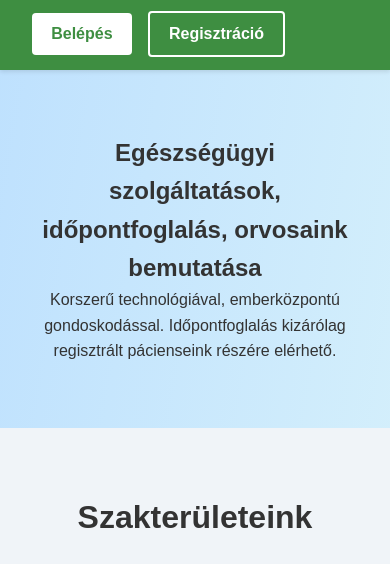
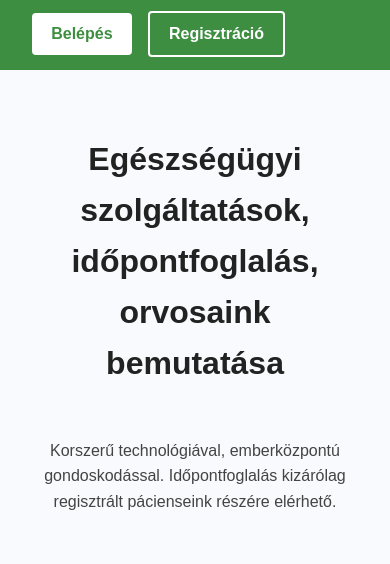
Before and after one commit to inkeko/company-portal, a React (Vite) app: page / in a window 390 px wide. Shown: the part 164-728 px from the top of the page. Built offline with nearby package versions, Linux system fonts and the light colour scheme.

Commit message:
repair code-5.1

```diff
--- a/src/assets/styles/LandingPage.css
+++ b/src/assets/styles/LandingPage.css
@@ -1,46 +1,44 @@
+/* === FŐ KONTÉNER === */
 .landing-container {
   display: flex;
   flex-direction: column;
   min-height: 100vh;
   background: linear-gradient(to bottom right, #bde0fe, #e0f7fa);
-  text-align: center;
   font-family: Arial, sans-serif;
-  justify-content: space-between;
 }
 
+/* === HERO / INTRO SZEKCIÓ === */
 .hero-section {
+  display: flex;
+  flex-direction: row;
+  align-items: center;
+  justify-content: space-between;
+  flex-wrap: wrap;
   padding: 4rem 2rem;
+  background-color: #f8fafd;
+  gap: 2rem;
 }
 
-.landing-logo {
-  max-width: 150px;
+.hero-section h2 {
+  font-size: 2rem;
   margin-bottom: 1rem;
+  color: #222;
 }
 
-.landing-button {
-  padding: 0.75rem 1.5rem;
+.hero-section p {
+  max-width: 600px;
   font-size: 1rem;
-  background-color: #4CAF50;
-  color: white;
-  border: none;
-  border-radius: 6px;
-  cursor: pointer;
-  margin-top: 1.5rem;
-  transition: background-color 0.3s;
+  color: #444;
+  line-height: 1.6;
 }
 
-.landing-button:hover {
-  background-color: #388e3c;
+.hero-image img {
+  max-width: 100%;
+  height: auto;
+  border-radius: 10px;
 }
 
-.landing-footer {
-  background-color: #f0f0f0;
-  padding: 1rem;
-  font-size: 0.9rem;
-  color: #666;
-}
-
-/* === Szakterületek szakasz === */
+/* === SZAKTERÜLETEK SZEKCIÓ === */
 .expertise-section {
   padding: 4rem 2rem;
   background-color: #f0f4f8;
@@ -53,7 +51,7 @@
   color: #333;
 }
 
-/* === Kártyák rácselrendezése === */
+/* === KÁRTYÁK RÁCSOS ELRENDEZÉSE === */
 .expertise-grid {
   display: grid;
   grid-template-columns: repeat(auto-fit, minmax(280px, 1fr));
@@ -62,7 +60,7 @@
   margin: 0 auto;
 }
 
-/* === Kártyák stílusa === */
+/* === EGYEDI KÁRTYA STÍLUSOK === */
 .expertise-card {
   background-color: white;
   border-radius: 10px;
@@ -94,3 +92,29 @@
   font-size: 0.95rem;
   line-height: 1.4;
 }
+
+/* === LÁBLÉC === */
+.landing-footer {
+  background-color: #f0f0f0;
+  padding: 1rem;
+  font-size: 0.9rem;
+  color: #666;
+  text-align: center;
+}
+
+/* === MOBIL RESZPONZIVITÁS === */
+@media (max-width: 768px) {
+  .hero-section {
+    flex-direction: column;
+    text-align: center;
+  }
+
+  .hero-section p {
+    max-width: 100%;
+  }
+
+  .landing-footer {
+    font-size: 0.8rem;
+    padding: 1rem 0.5rem;
+  }
+}
--- a/src/pages/LandingPage.jsx
+++ b/src/pages/LandingPage.jsx
@@ -1,5 +1,5 @@
 import * as React from "react";
-import { LandingHeader } from "../components/LandingHeader";
+import { LandingHeader } from "../components/LandingHeader.jsx";
 import { LandingIntro } from "../components/LandingIntro.jsx";
 import { LandingExpertises } from "../components/LandingExpertises.jsx";
 import { LandingFooter } from "../components/LandingFooter.jsx";
```
